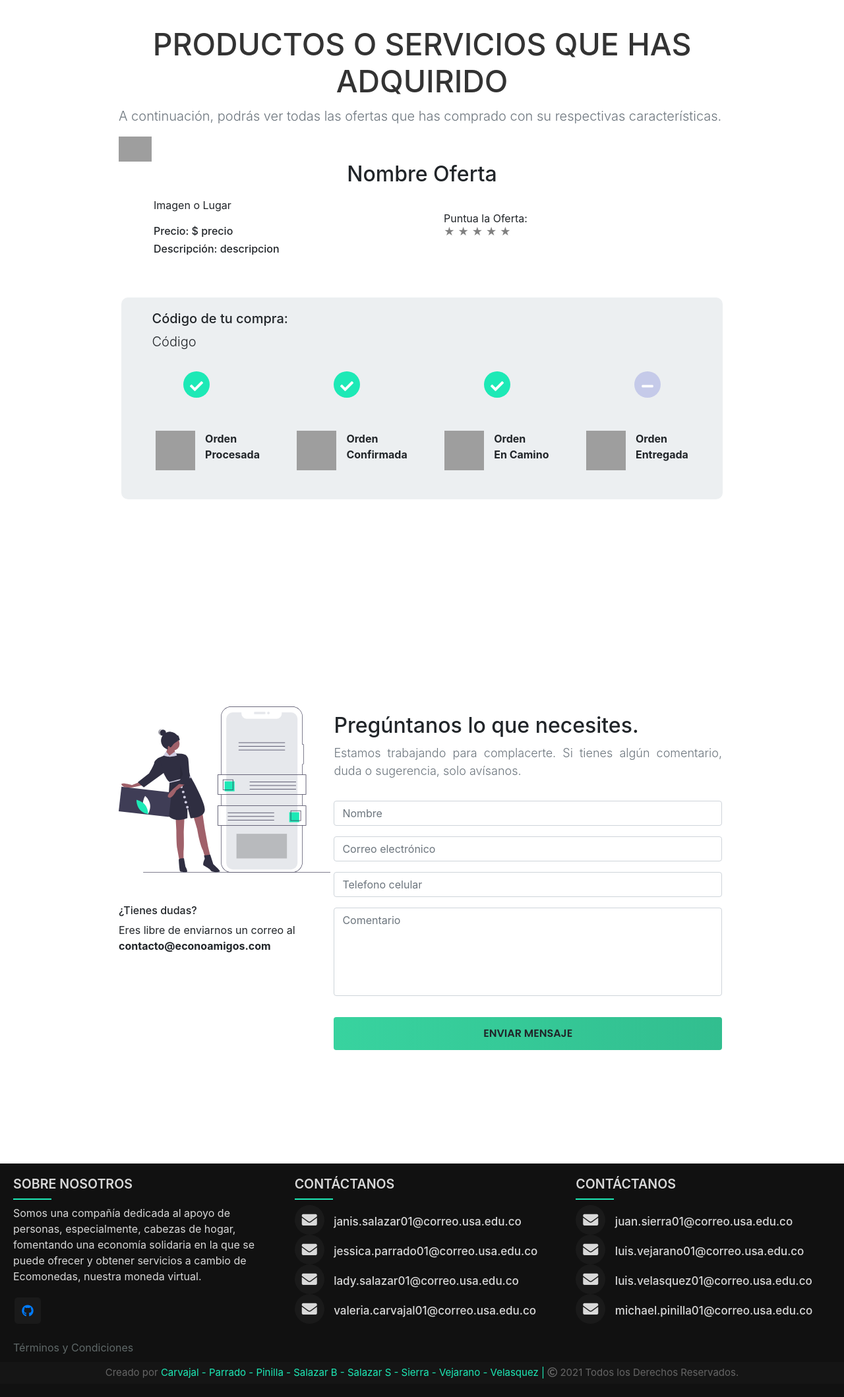
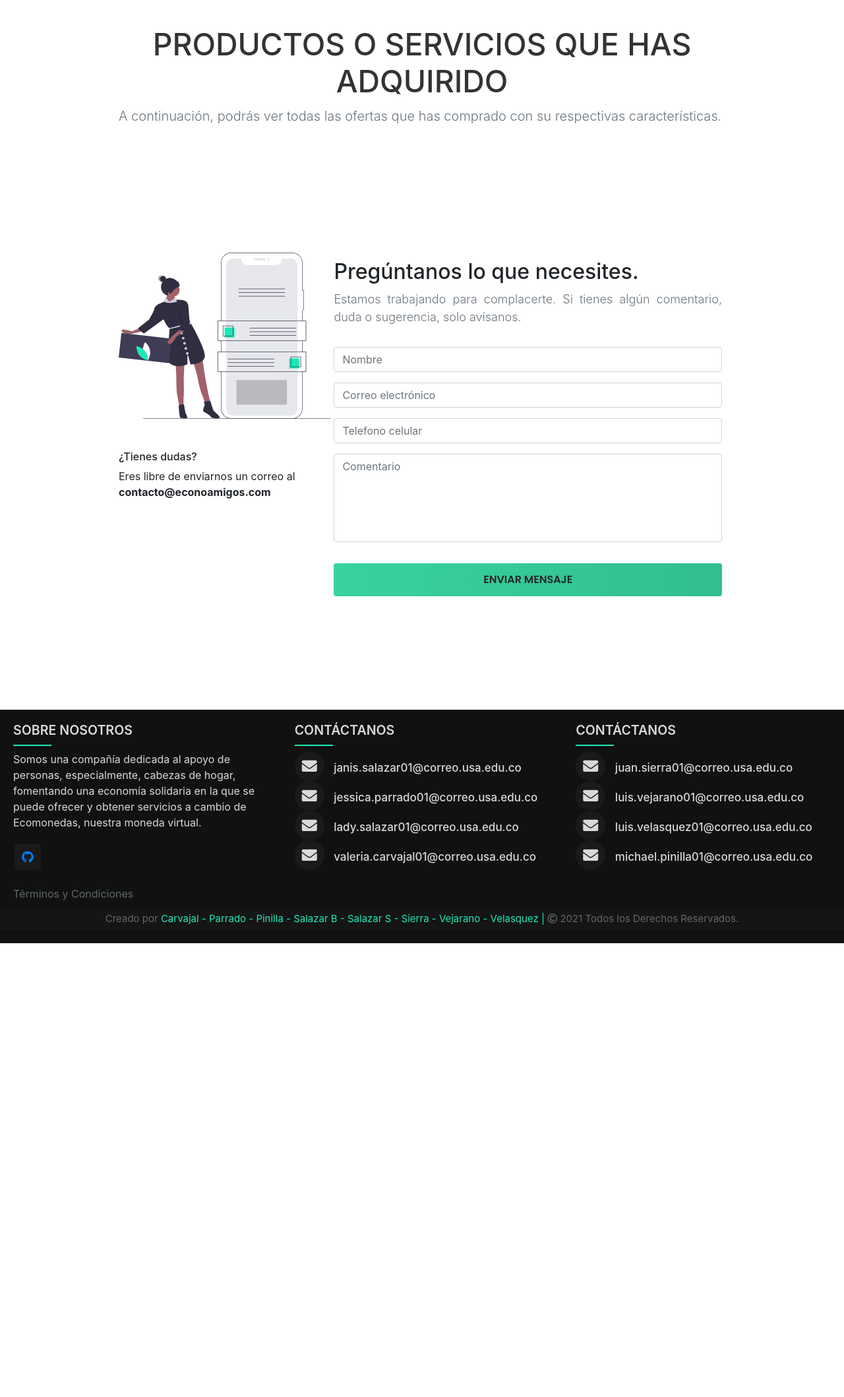
Before and after one commit to SierraJuanSe/econoamigos, a Flask app: template templates/tareas.html in a window 1280 px wide. Shown: the part 100-2218 px from the top of the page at 66% size. After the commit the page ends 1530 px from the top, so only its background shows below. Run offline with Flask 2, Linux system fonts and the light colour scheme; the template is opened without the code that fills it, so the values that code supplies are empty; some libraries are stand-ins or nearby versions; grey boxes are pictures that could not be loaded.

Commit message:
Perfecto para Union a funciones JS

```diff
--- a/templates/js/funciones.js
+++ b/templates/js/funciones.js
@@ -24,7 +24,6 @@ function actualizarMonedaVista(newMoneda) {
 }
 
 function mostrarCompras(codcompra, dest, nombre, descripcion, tipo, precio, estado, lugar, imagen, codOferta) {
-    $("#estados").hide();
     if (tipo == "Producto") {
         namelugar = "";
         nameimagen = "";
--- a/templates/tareas.html
+++ b/templates/tareas.html
@@ -117,77 +117,7 @@
             </div>
             <div id="estados">
 
-                <div id="salirO' + id + '">
-                    <button id="BotonVolver' + id + '" type="button" class="btn-return"><img src="https://img.icons8.com/ios/452/return.png" width="50"></button>
-                    <center>
-                        <h2 id="nombremodOfe" class="title"> Nombre Oferta </h2>
-                    </center>
-                    <div class="columnas">
-                        <div class="cajita">
-                            Imagen o Lugar
-                            <br><br>
-                            <h6 id="preciomodOfe" class="cars0">Precio: $ precio </h6>
-                        </div>
-                        <div class="cajita">
-                            <h6 id="descmodOfe" class="cars0">Descripción: descripcion</h6>
-                            <form name="nombreform">
-                                <br>Puntua la Oferta:
-                                <p class="clasificacion">
-                                    <input id="radio1 ' + codcompra + '" type="radio" name="estrellas" class="radioBotones ' + codcompra + '" value="5"><label for="radio1 ' + codcompra + '">★</label>
-                                    <input id="radio2 ' + codcompra + '" type="radio" name="estrellas" class="radioBotones ' + codcompra + '" value="4"><label for="radio2 ' + codcompra + '">★</label>
-                                    <input id="radio3 ' + codcompra + '" type="radio" name="estrellas" class="radioBotones ' + codcompra + '" value="3"><label for="radio3 ' + codcompra + '">★</label>
-                                    <input id="radio4 ' + codcompra + '" type="radio" name="estrellas" class="radioBotones ' + codcompra + '" value="2"><label for="radio4 ' + codcompra + '">★</label>
-                                    <input id="radio5 ' + codcompra + '" type="radio" name="estrellas" class="radioBotones ' + codcompra + '" value="1"><label for="radio5 ' + codcompra + '">★</label></p>
-                            </form>
-                        </div>
-                    </div>
 
-                    <div class="container px-1 px-md-40 py-5 mx-auto">
-                        <div class="tracking">
-                            <div class="row d-flex justify-content-between px-3 top">
-
-                                <div class="name">
-                                    <h5>Código de tu compra:</h5>
-                                    <div class="lead text"> Código </div>
-                                </div>
-
-                            </div>
-                            <div class="row d-flex justify-content-center">
-                                <div class="col-12">
-                                    <ul id="progressbar" class="text-center">
-                                        <li class="activar step0"></li>
-                                        <li class="activar step0"></li>
-                                        <li class="activar step0"></li>
-                                        <li class="step0"></li>
-                                    </ul>
-                                </div>
-                            </div>
-                            <div class="row justify-content-between top">
-                                <div class="row d-flex icon-content"> <img class="icon" src="https://image.flaticon.com/icons/png/512/114/114903.png">
-                                    <div class="d-flex flex-column">
-                                        <p class="font-weight-bold">Orden<br>Procesada</p>
-                                    </div>
-                                </div>
-                                <div class="row d-flex icon-content"> <img class="icon" src="https://static.thenounproject.com/png/543983-200.png">
-                                    <div class="d-flex flex-column">
-                                        <p class="font-weight-bold">Orden<br>Confirmada</p>
-                                    </div>
-                                </div>
-                                <div class="row d-flex icon-content"> <img class="icon" src="https://img.icons8.com/ios/452/truck.png">
-                                    <div class="d-flex flex-column">
-                                        <p class="font-weight-bold">Orden<br>En Camino</p>
-                                    </div>
-                                </div>
-                                <div class="row d-flex icon-content"> <img class="icon" src="https://cdn.icon-icons.com/icons2/936/PNG/512/home_icon-icons.com_73532.png">
-                                    <div class="d-flex flex-column">
-                                        <p class="font-weight-bold">Orden<br>Entregada</p>
-                                    </div>
-                                </div>
-                            </div>
-
-                        </div>
-                    </div>
-                </div>
             </div>
         </section>
 
```
